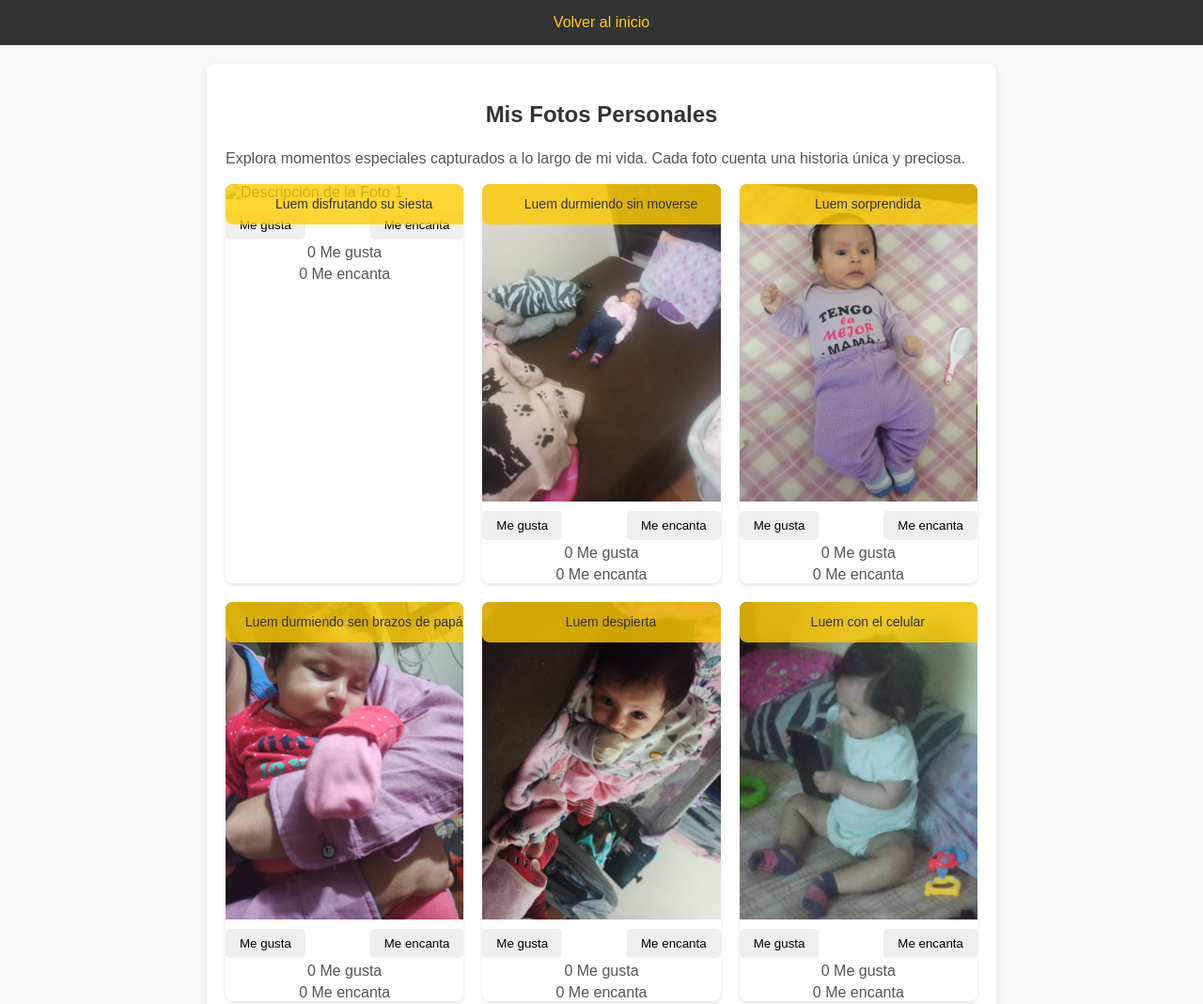
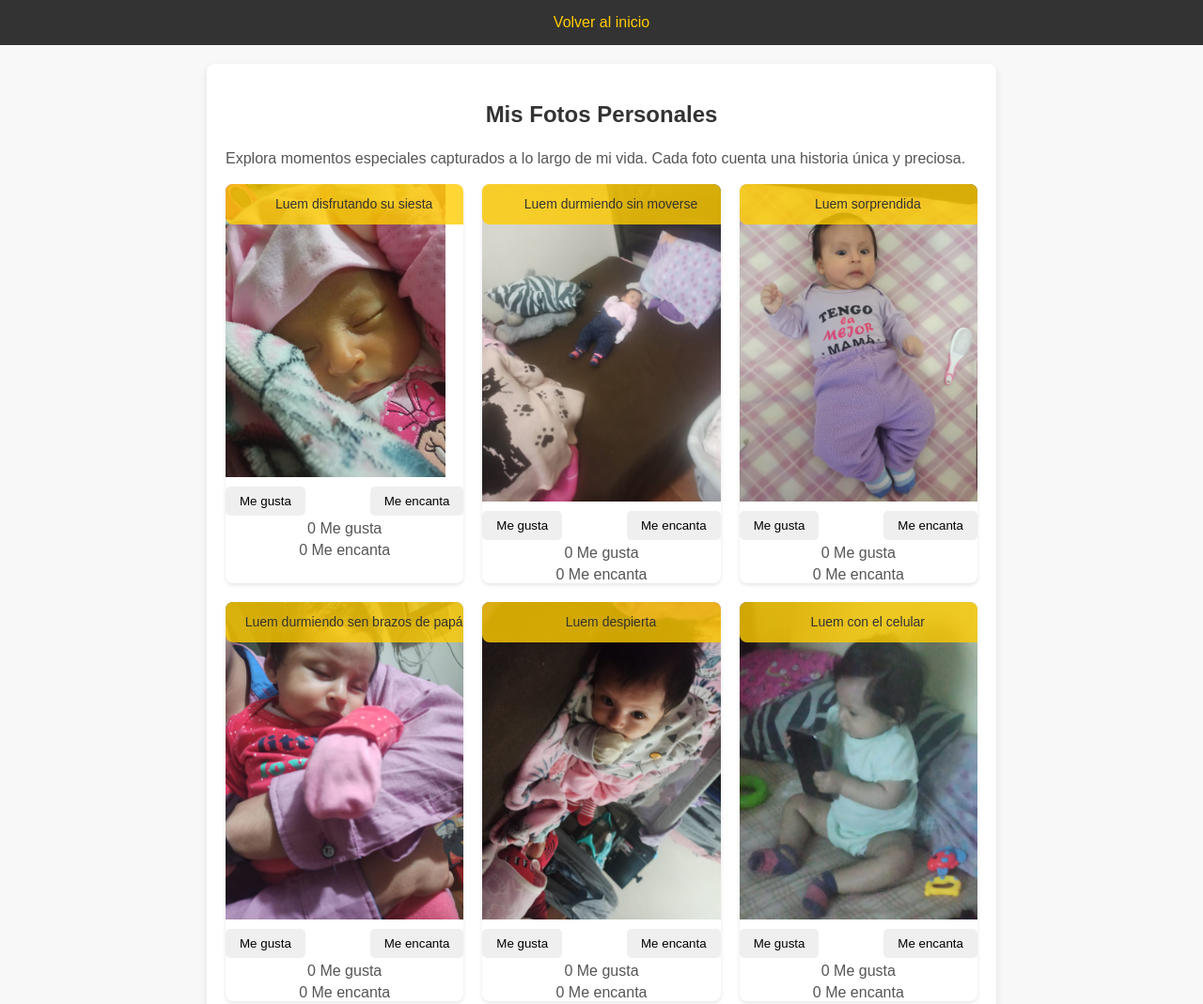
Before and after one commit to Luem09/Luem09.github.io, a plain HTML site: page fotoindividual.html in a window 1280 px wide. Shown: the top 1069 px of the page at 94% size. Drawn offline with Linux system fonts and the light colour scheme.

Commit message:
Update fotoindividual.html

```diff
--- a/fotoindividual.html
+++ b/fotoindividual.html
@@ -129,7 +129,7 @@
 
         <div class="photo-container">
             <div class="photo">
-                <img src=luem09.github.io/imagenes/Luem1.png" alt="Descripción de la Foto 1">
+                <img src="Luem09.github.io/imagenes/Luem1.png" alt="Descripción de la Foto 1">
                 <p>Luem disfrutando su siesta</p>
                 <div class="reaction-buttons">
                     <button onclick="likePhoto('photo1')">Me gusta</button>
```
